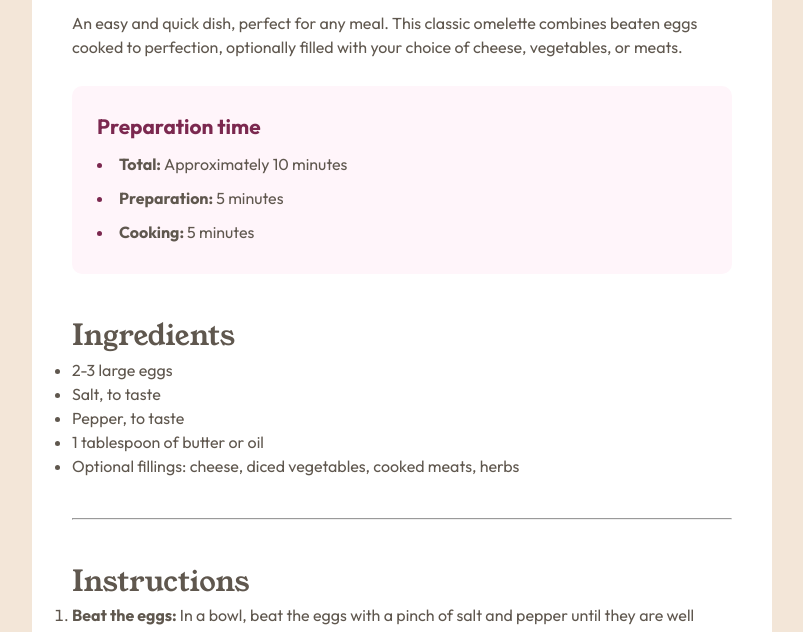
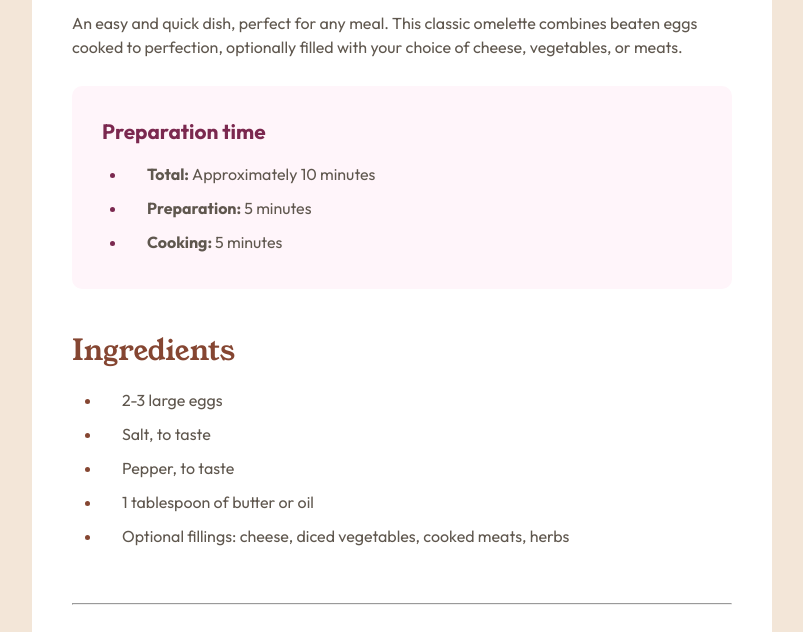
Before and after one commit to MarenOelixtown/fm-recipe-page, a plain HTML site: page index.html in a window 1280 px wide. Shown: the part 247-879 px from the top of the page, without its empty margins (238-1041 px from the left). Drawn offline with Linux system fonts and the light colour scheme.

Commit message:
list-styling

```diff
--- a/css/styles.css
+++ b/css/styles.css
@@ -15,6 +15,7 @@
   --font-color-600: #5f574e;
   --font-color-900: #302d2c;
   --font-color-rose: #7b284f;
+  --font-color-brown: #854632;
 }
 body {
   font-family: "Outfit", sans-serif;
@@ -40,11 +41,12 @@ h1 {
 h2 {
   font-size: 1.3rem;
   color: var(--font-color-rose);
-  margin-bottom: 5px;
+  padding-bottom: 10px;
 }
 h3 {
   font-size: 1.8rem;
   font-weight: var(--font-weight-400);
+  color: var(--font-color-brown);
 }
 p {
   padding: 0.875rem 0 1.7rem 0;
@@ -61,6 +63,7 @@ hr {
 }
 header {
   margin-top: 20px;
+  margin-bottom: 0;
 }
 section:last-of-type {
   padding-bottom: clamp(30px, 4vw, 40px);
@@ -70,18 +73,30 @@ img {
   max-width: 100%;
   height: auto;
 }
+.list-styling {
+  padding: 10px 30px;
+  font-weight: var(--font-weight-400);
+}
+.list-styling li {
+  padding: 5px 5px 5px 20px;
+}
 .preparation-list {
   background-color: var(--bg-secondary);
   border-radius: 10px;
-  padding: 25px;
-  list-style-position: inside;
-  font-weight: var(--font-weight-400);
+  padding: 30px;
 }
 .preparation-list li {
-  padding: 5px 0px;
+  margin-left: 25px;
 }
 .preparation-list li::marker {
   color: var(--font-color-rose);
+}
+.igredients-list li::marker {
+  color: var(--font-color-brown);
+}
+.instructions-list li::marker {
+  color: var(--font-color-brown);
+  font-weight: var(--font-weight-700);
 }
 @media (min-width: 758px) {
   img {
--- a/index.html
+++ b/index.html
@@ -42,7 +42,7 @@
             your choice of cheese, vegetables, or meats.
           </p>
 
-          <ul class="preparation-list">
+          <ul class="preparation-list list-styling">
             <h2>Preparation time</h2>
             <li><strong>Total: </strong>Approximately 10 minutes</li>
             <li><strong>Preparation: </strong>5 minutes</li>
@@ -51,7 +51,7 @@
         </header>
         <section>
           <h3>Ingredients</h3>
-          <ul>
+          <ul class="igredients-list list-styling">
             <li>2-3 large eggs</li>
             <li>Salt, to taste</li>
             <li>Pepper, to taste</li>
@@ -64,7 +64,7 @@
         <hr />
         <section>
           <h3>Instructions</h3>
-          <ol>
+          <ol class="instructions-list list-styling">
             <li>
               <strong>Beat the eggs: </strong>In a bowl, beat the eggs with a
               pinch of salt and pepper until they are well mixed. You can add a
@@ -95,6 +95,7 @@
             </li>
           </ol>
         </section>
+        <hr />
         <section>
           <h3>Nutrition</h3>
           <table>
```
